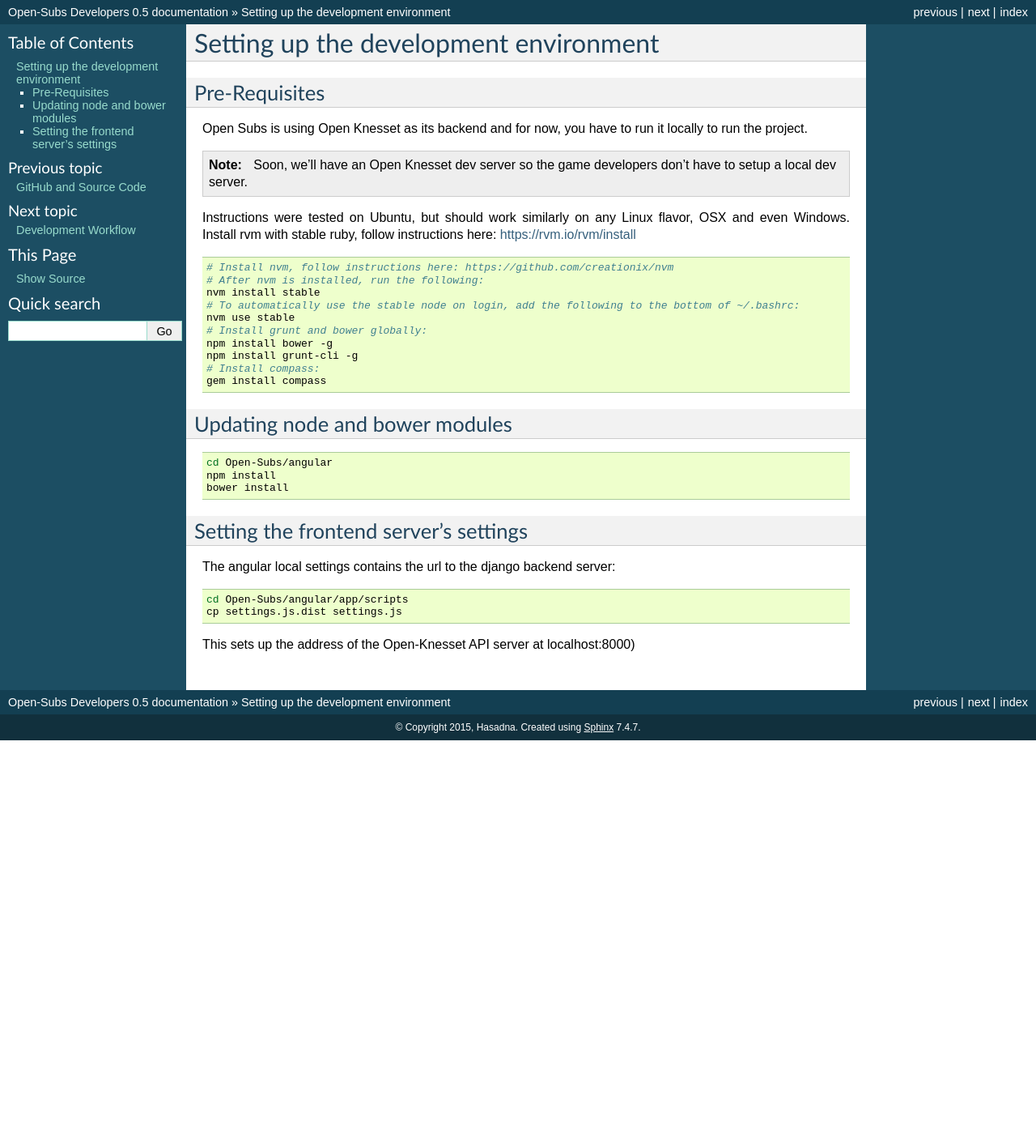
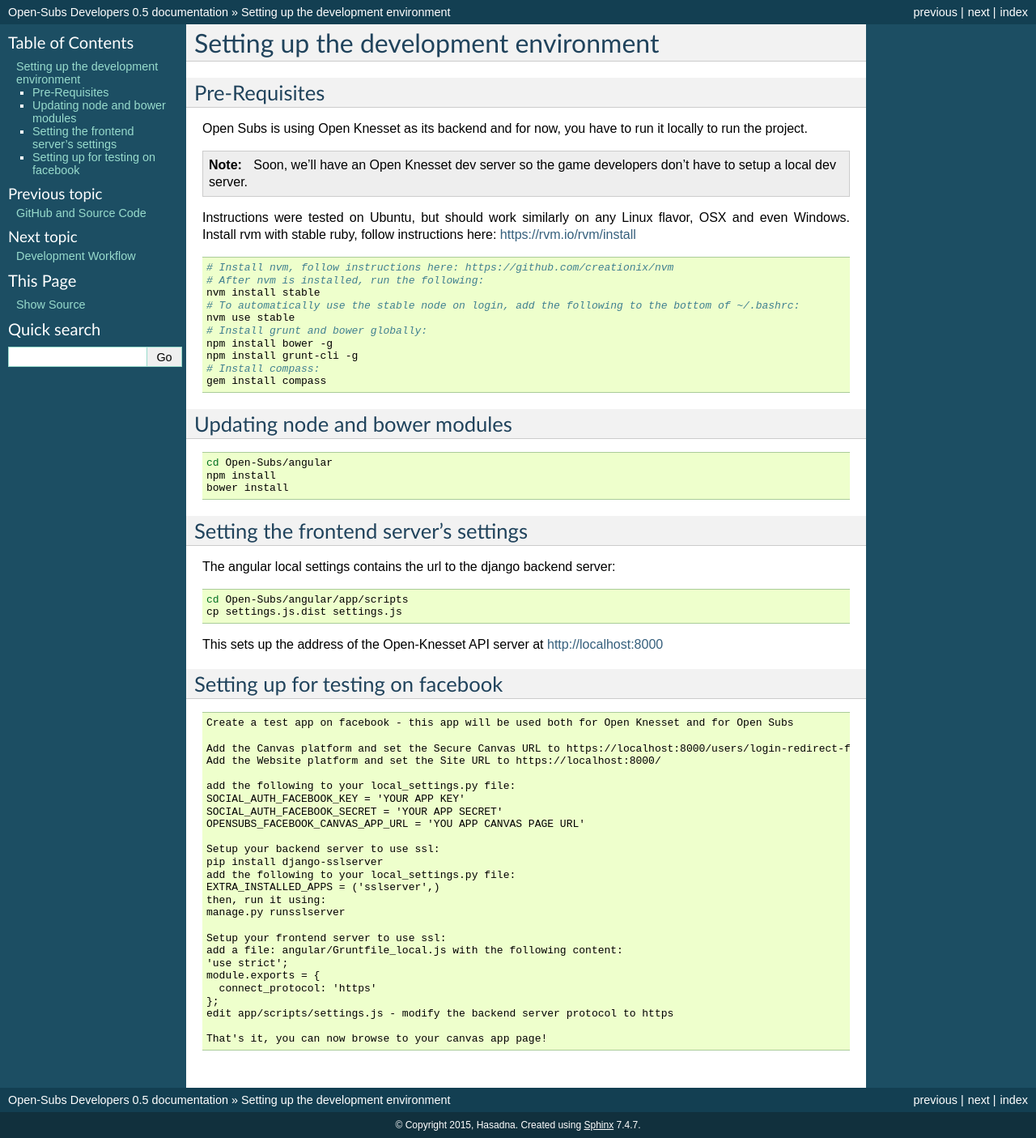
Before and after one commit to hasadna/Open-Subs, a Sphinx documentation site: the page built from docs/dev/source/env.rst, in a window 1280 px wide. Shown: the whole page at 81% size. Built offline with Sphinx 7.4.7, drawn with Linux system fonts in a browser that asks for light colours; pages that are not in the unit, such as notebooks, are missing from menus; before the commit the page ends 914 px from its top, so only the background shows below that.

Commit message:
facebook canvas support

```diff
--- a/docs/dev/source/env.rst
+++ b/docs/dev/source/env.rst
@@ -51,4 +51,36 @@
   cd Open-Subs/angular/app/scripts
   cp settings.js.dist settings.js
 
-This sets up the address of the Open-Knesset API server at localhost:8000)
+This sets up the address of the Open-Knesset API server at http://localhost:8000
+
+Setting up for testing on facebook
+==================================
+
+.. code-block:: text
+
+    Create a test app on facebook - this app will be used both for Open Knesset and for Open Subs
+
+    Add the Canvas platform and set the Secure Canvas URL to https://localhost:8000/users/login-redirect-facebook-canvas/opensubs/
+    Add the Website platform and set the Site URL to https://localhost:8000/
+
+    add the following to your local_settings.py file:
+    SOCIAL_AUTH_FACEBOOK_KEY = 'YOUR APP KEY'
+    SOCIAL_AUTH_FACEBOOK_SECRET = 'YOUR APP SECRET'
+    OPENSUBS_FACEBOOK_CANVAS_APP_URL = 'YOU APP CANVAS PAGE URL'
+
+    Setup your backend server to use ssl:
+    pip install django-sslserver
+    add the following to your local_settings.py file:
+    EXTRA_INSTALLED_APPS = ('sslserver',)
+    then, run it using:
+    manage.py runsslserver
+
+    Setup your frontend server to use ssl:
+    add a file: angular/Gruntfile_local.js with the following content:
+    'use strict';
+    module.exports = {
+      connect_protocol: 'https'
+    };
+    edit app/scripts/settings.js - modify the backend server protocol to https
+
+    That's it, you can now browse to your canvas app page!
```
Also changed, not shown: docs/dev/source/deployment.rst (+21 -2 lines), 5 other files.
